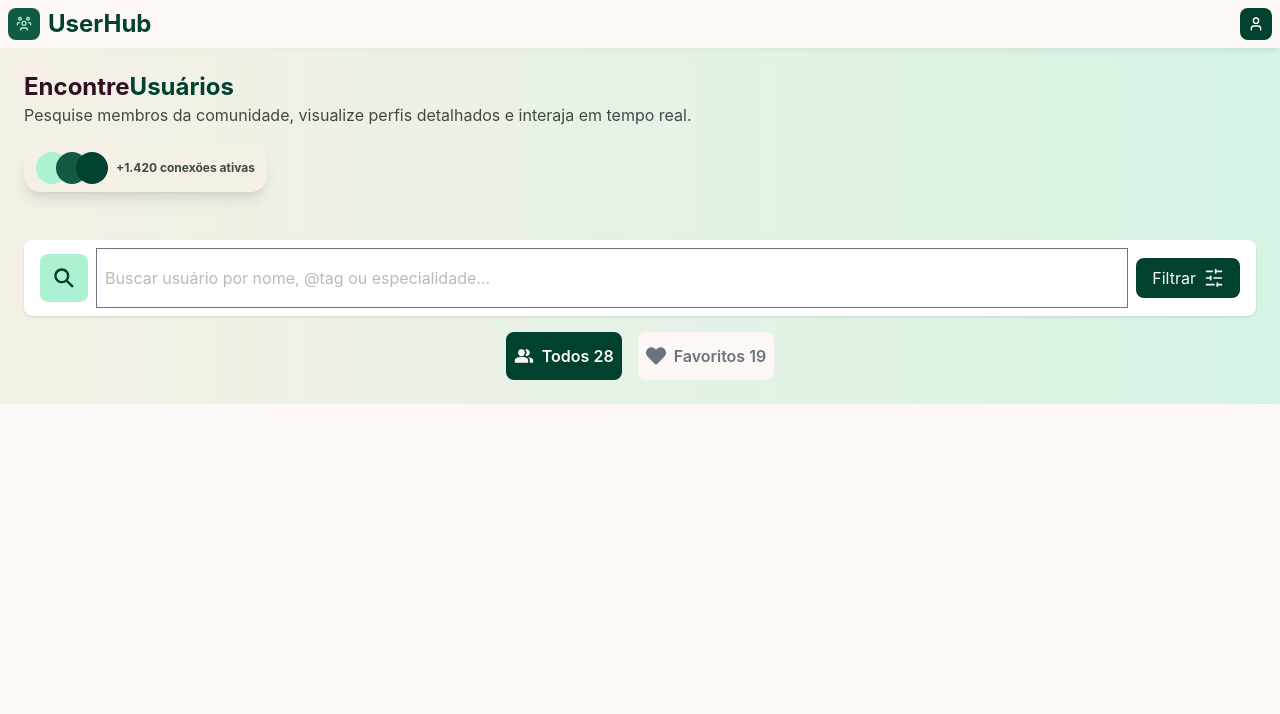
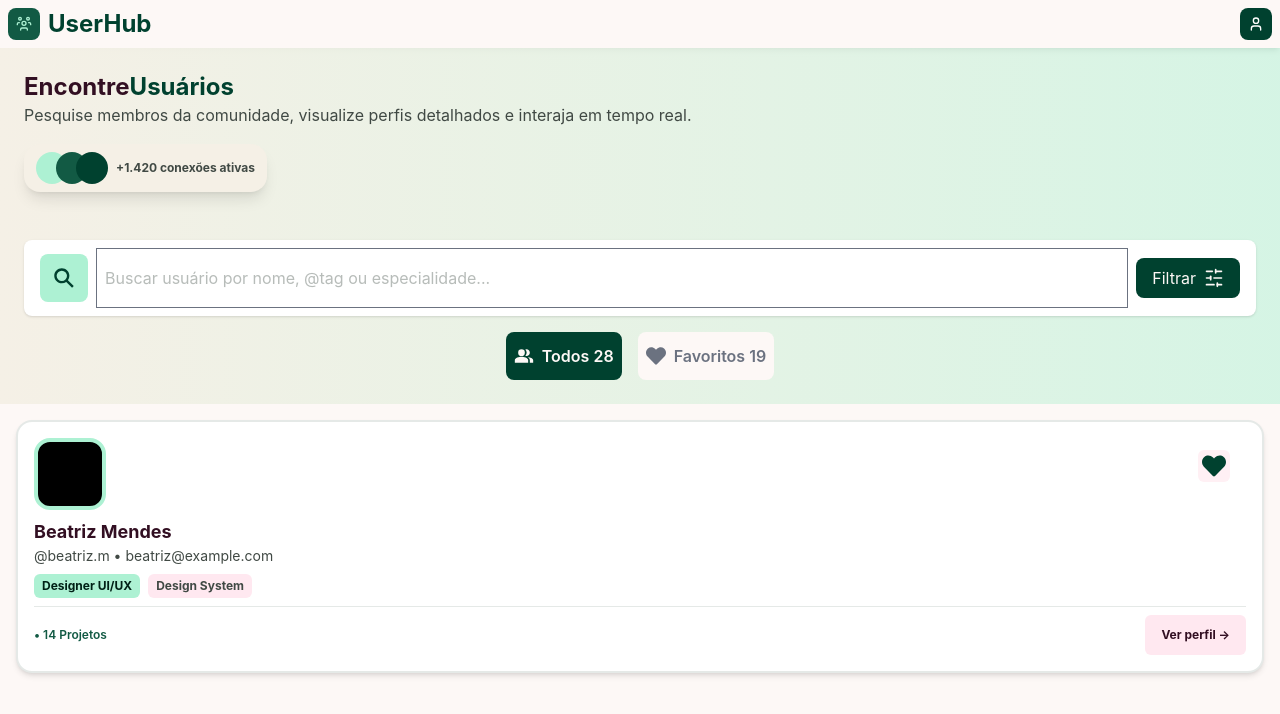
Before and after one commit to AdrianoATBS/UserHub, a React (Vite) app: page /buscaDeUsuarios in a window 1280 px wide. Shown: the top 714 px of the page. Built offline with nearby package versions, Linux system fonts and the light colour scheme.

Commit message:
feat(busca-usuarios): adiciona card de usuário à página de busca

```diff
--- a/src/app/buscaDeUsuarios/page.tsx
+++ b/src/app/buscaDeUsuarios/page.tsx
@@ -1,12 +1,16 @@
 import Filtro from "../../components/BuscarUsuario/Filtro";
 import Titulo from "../../components/BuscarUsuario/Titulo";
-
+import CardUsuario from "../../components/BuscarUsuario/CardUsuario";
 export default function BuscaDeUsuarios() {
     return(
-        <main className="w-full min-h-screen ">
-            <section className="bg-linear-to-r from-[#F5F0E6] to-verde-leve/50">
+        <main className="w-full min-h-screen  ">
+            <section className="bg-linear-to-r from-[#F5F0E6] to-verde-leve/50  ">
                 <Titulo />
                 <Filtro />
+            </section>
+
+            <section>
+                <CardUsuario/>
             </section>
 
         </main>
--- /dev/null
+++ b/src/components/BuscarUsuario/CardUsuario.tsx
@@ -0,0 +1,34 @@
+import {Link} from "react-router-dom";
+import { FaHeart } from "react-icons/fa";
+
+
+export default function CardUsuario() {
+    return(
+        <div className="p-4 ">
+            <div className="w-full border-2 border-[#BFC9C2]/40 bg-fundo-card shadow-md rounded-2xl p-4 ">
+                <div className="border-4 border-verde-leve rounded-2xl bg-black w-18 h-18 "></div>
+                <div className="flex justify-end  rounded-lg ">
+                    <FaHeart className="text-verde-secundario text-2xl bg-[#FFF0F4] rounded-md
+                    h-8 w-8 p-1 -mt-15 mr-4" />
+                </div>
+                <p className="text-[#320F22] font-bold text-lg mt-2">Beatriz Mendes</p>
+                <p className="text-[#404944] text-sm">@beatriz.m • beatriz@example.com</p>
+
+                <div className="flex flex-wrap gap-2 mt-2 border-b border-[#BFC9C2]/40 pb-2">
+                    <p className="bg-verde-leve text-[#002116] font-bold px-2 py-1
+                    rounded-md text-xs">Designer UI/UX</p>
+                    <p className="bg-[#FFE8F0] text-[#404944] font-bold px-2 py-1
+                    rounded-md text-xs">Design System</p>
+                </div>
+                <div className="flex justify-between items-center mt-2">
+                    <p className="text-xs text-verde-principal font-semibold">• 14 Projetos</p>
+                    <Link to="#" className="text-[#320F22] font-bold text-xs bg-[#FFE8F0]
+                    px-4 py-3 rounded-md cursor-pointer hover:bg-[#F5F0E6] active:scale-95 transition-colors">
+                        Ver perfil →
+                    </Link>
+                </div>
+
+            </div>
+        </div>
+    )
+}
```
